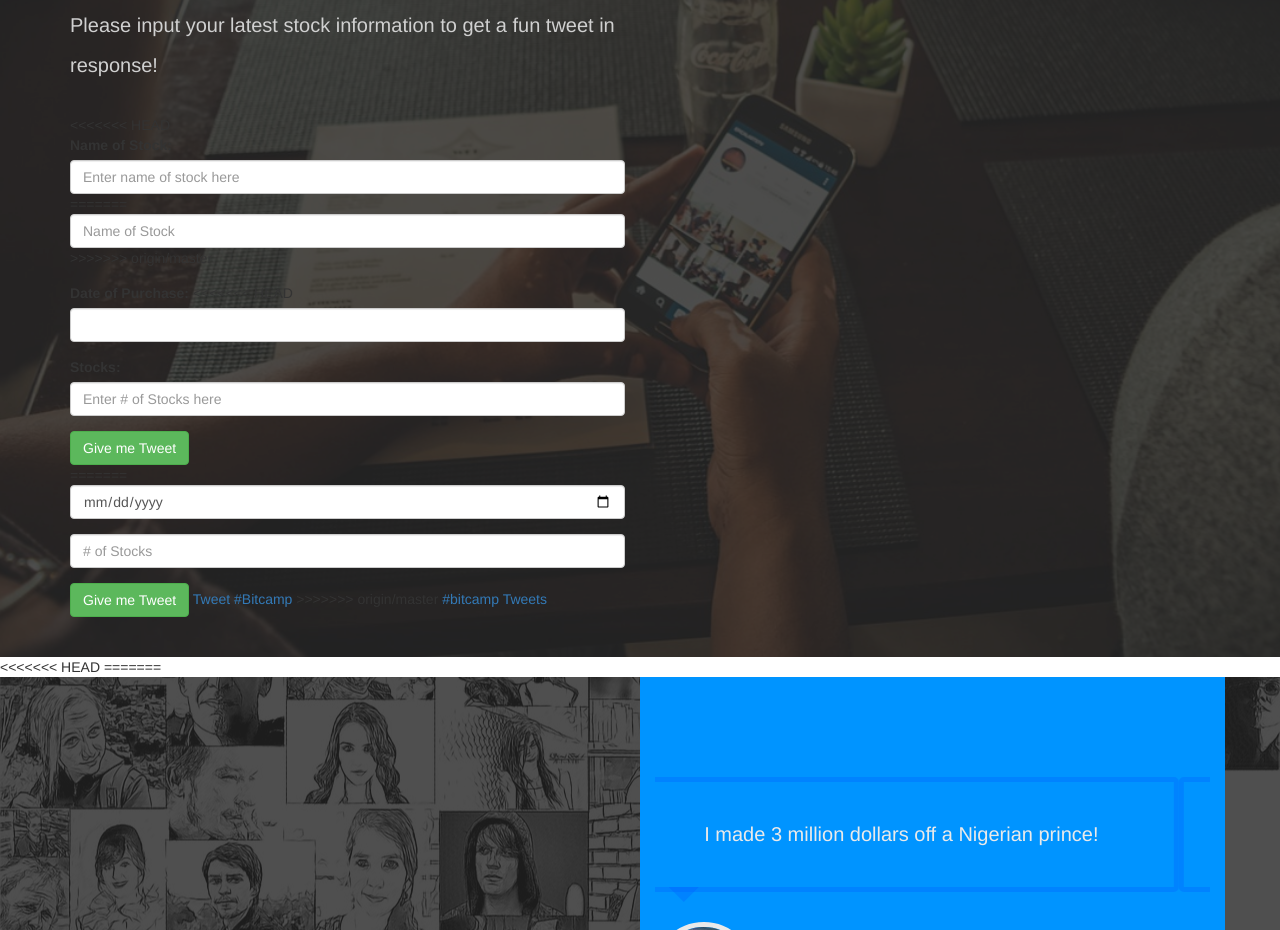
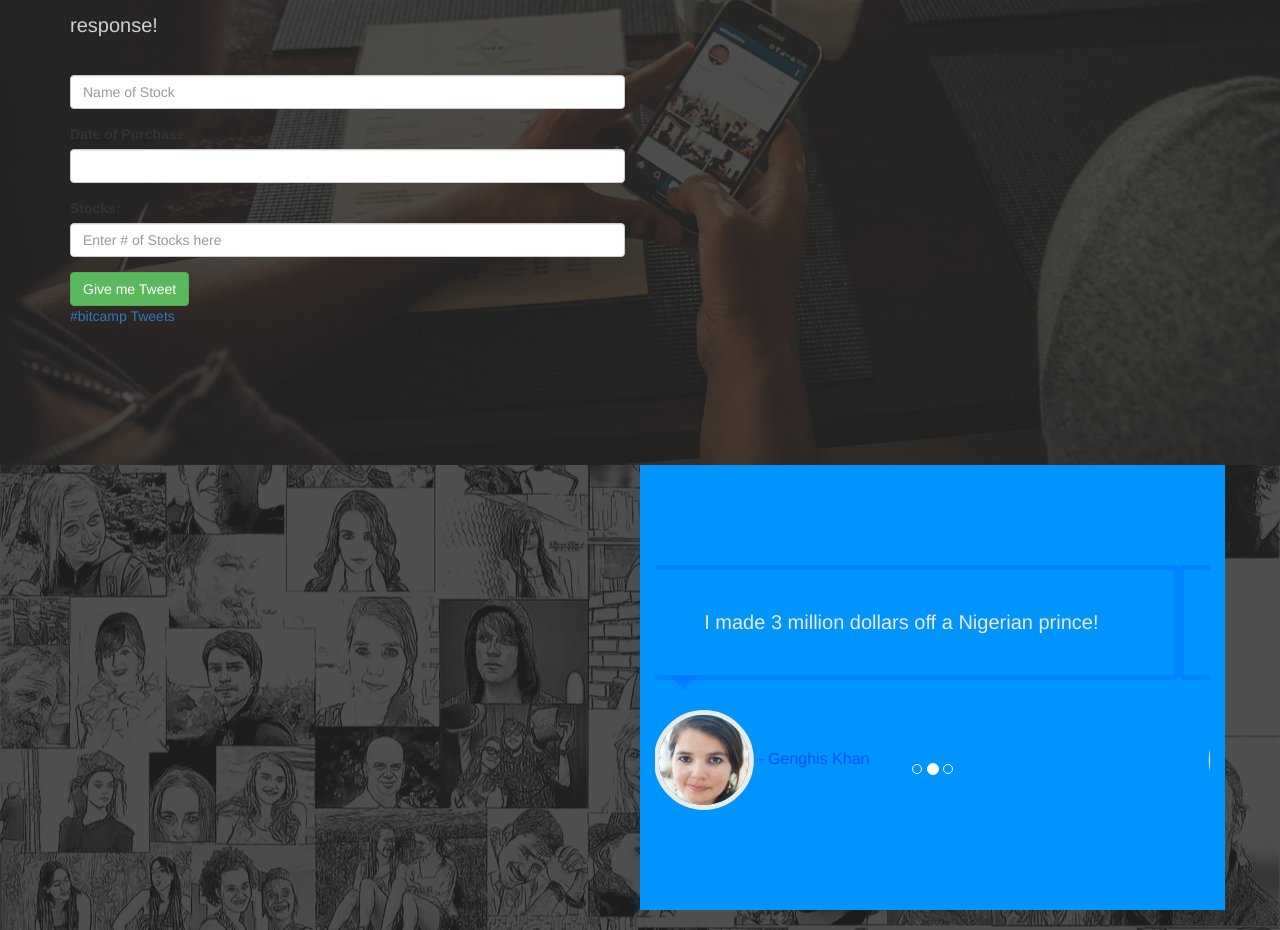
Before and after one commit to TauqirA/StockHumor, a plain HTML site: page index.html in a window 1280 px wide. Shown: the part 302-1232 px from the top of the page. Drawn offline with nearby package versions, Linux system fonts and the light colour scheme.

Commit message:
IDK what this is T

```diff
--- a/index.html
+++ b/index.html
@@ -29,7 +29,6 @@
     <![endif]-->
 </head>
 <body>
-<<<<<<< HEAD
     <!-- HEADER SECTION START-->
    <header id="header">
         <div class="container" >
@@ -45,8 +44,6 @@
             </div>
    </header>
     <!-- HEADER SECTION END-->
-=======
->>>>>>> origin/master
     <!--HOME SECTION START  -->
     <div id="home">
         <div class="overlay">
@@ -59,22 +56,15 @@
 						tweet in response!
 
                     </h4>
-<<<<<<< HEAD
-						<form>
-							<div class="form-group">
-								<label for="name">Name of Stock:</label>
-								<input type="text" class="form-control" id="name" placeholder="Enter name of stock here">
-=======
+
 
 						<form>
 							<div class="form-group">
 								<input type="text" class="form-control" id="name" placeholder="Name of Stock">
->>>>>>> origin/master
 							  </div>
 
 							  <div class="form-group">
 								<label for="date">Date of Purchase:</label>
-<<<<<<< HEAD
 								<input type="text" class="form-control" id="dop">
 							  </div>
 
@@ -118,21 +108,7 @@
 						<div id="link">
 <script>!function(d,s,id){var js,fjs=d.getElementsByTagName(s)[0],p=/^http:/.test(d.location)?'http':'https';if(!d.getElementById(id)){js=d.createElement(s);js.id=id;js.src=p+'://platform.twitter.com/widgets.js';fjs.parentNode.insertBefore(js,fjs);}}(document, 'script', 'twitter-wjs');</script>
 </div>
-=======
-								<input type="date" class="form-control" id="dop" placeholder="Date of Purchase">
-							  </div>
 
-							  <div class="form-group">
-								<input type="number" class="form-control" id="stocks" placeholder="# of Stocks">
-							  </div>
-
-							  <button type="button" class="btn btn-success">Give me Tweet</button>
-
-						</form>
-						<a href="https://twitter.com/intent/tweet?button_hashtag=TwitterStories&text=Hello" class="twitter-hashtag-button">Tweet #Bitcamp</a>
-<script>!function(d,s,id){var js,fjs=d.getElementsByTagName(s)[0],p=/^http:/.test(d.location)?'http':'https';if(!d.getElementById(id)){js=d.createElement(s);js.id=id;js.src=p+'://platform.twitter.com/widgets.js';fjs.parentNode.insertBefore(js,fjs);}}(document, 'script', 'twitter-wjs');</script>
-
->>>>>>> origin/master
 
 						<a class="twitter-timeline" href="https://twitter.com/hashtag/bitcamp" data-widget-id="586894716127547392">#bitcamp Tweets</a>
 <script>!function(d,s,id){var js,fjs=d.getElementsByTagName(s)[0],p=/^http:/.test(d.location)?'http':'https';if(!d.getElementById(id)){js=d.createElement(s);js.id=id;js.src=p+"://platform.twitter.com/widgets.js";fjs.parentNode.insertBefore(js,fjs);}}(document,"script","twitter-wjs");</script>
@@ -164,11 +140,7 @@
 
     </div>
     <!--HOME SECTION END  -->
-<<<<<<< HEAD
      <!-- ABOUT SECTION START-->
-
-=======
-
      <!-- CLIENTS SECTION START-->
     <section id="clients">
         <div class="overlay">
@@ -251,7 +223,6 @@
         </div>
              </div>
     </section>
->>>>>>> origin/master
      <!-- CONATCT SECTION END-->
     <!-- FOOTER SECTION START-->
     <footer>
```
